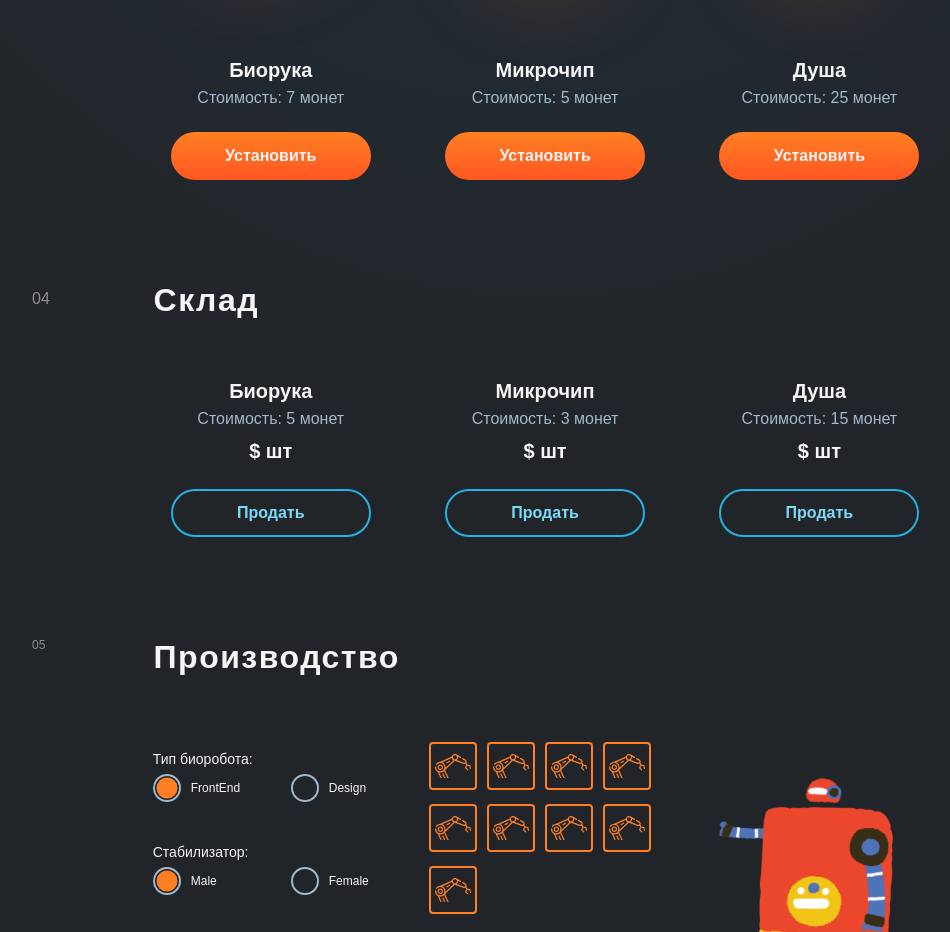
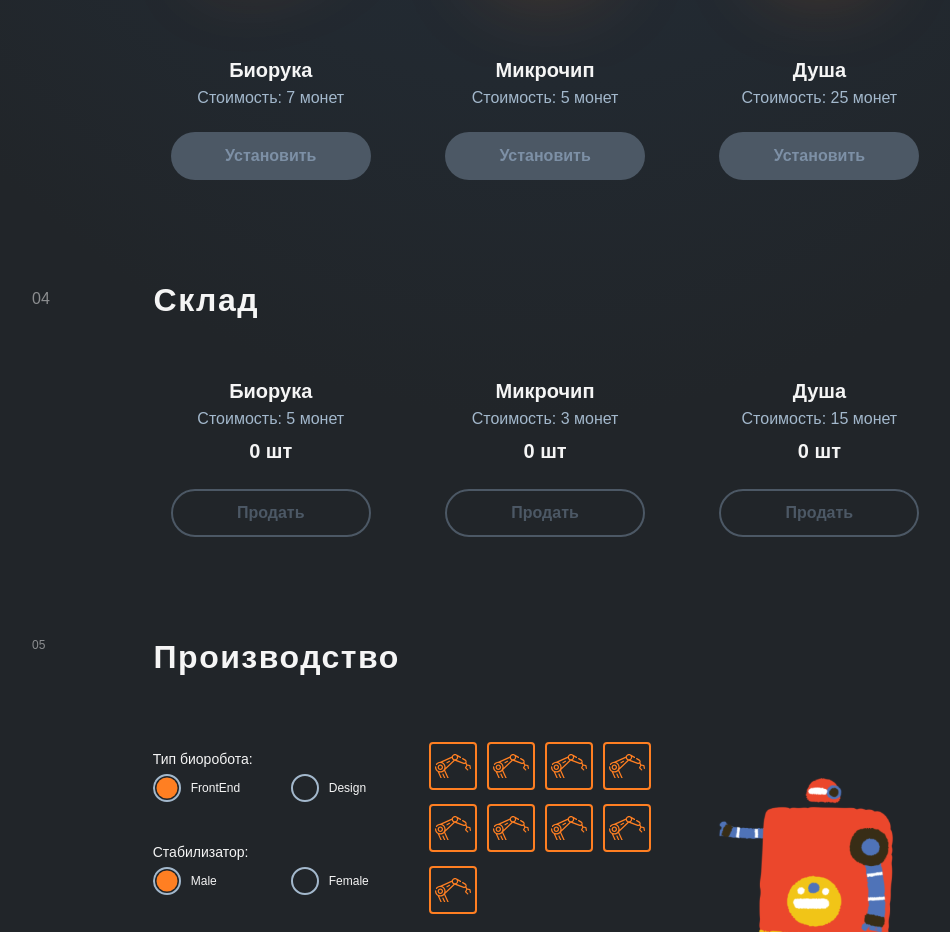
Before and after one commit to sseezov/atw-test, a React (Create React App) app: page / in a window 1280 px wide. Shown: the part 1300-2232 px from the top of the page, without its empty margins (100-1050 px from the left). Built offline with nearby package versions, Linux system fonts and the light colour scheme.

Commit message:
buttons done

```diff
--- a/src/App.tsx
+++ b/src/App.tsx
@@ -10,9 +10,23 @@ import { useState } from "react";
 
 function App() {
   const [money, setMoney] = useState(0);
+  let [hands, setHands] = useState(0);
+  let [chips, setChips] = useState(0);
+  let [souls, setSouls] = useState(0);
 
   return (
-    <AppContext.Provider value={{ money, setMoney }}>
+    <AppContext.Provider
+      value={{
+        money,
+        setMoney,
+        hands,
+        setHands,
+        chips,
+        setChips,
+        souls,
+        setSouls,
+      }}
+    >
       <div className="App">
         <div className="container">
           <Header />
--- a/src/components/Market.tsx
+++ b/src/components/Market.tsx
@@ -1,10 +1,26 @@
-import React from "react";
+import React, { useContext } from "react";
 import "./../styles/Market.scss";
 import biodhand from "../assets/biohand.svg";
 import microchip from "../assets/microchip.svg";
 import soul from "../assets/soul.svg";
+import { AppContext } from "../AppContext";
 
 const Market = () => {
+  let { money, setMoney, hands, setHands, chips, setChips, souls, setSouls } =
+    useContext(AppContext);
+  const getHand = () => {
+    setHands((hands += 1));
+    setMoney((money -= 7));
+  };
+  const getChip = () => {
+    setMoney((money -= 5));
+    setChips((chips += 1));
+  };
+  const getSoul = () => {
+    setMoney((money -= 25));
+    setSouls((souls += 1));
+  };
+
   return (
     <div className="market">
       <div className="marketBorder">
@@ -17,19 +33,25 @@ const Market = () => {
             <img src={biodhand} alt="биорука" />
             <h3>Биорука</h3>
             <p>Стоимость: 7 монет</p>
-            <button>Установить</button>
+            <button disabled={money < 7} onClick={getHand}>
+              Установить
+            </button>
           </div>
           <div className="marketItem">
             <img src={microchip} alt="микрочип" />
             <h3>Микрочип</h3>
             <p>Стоимость: 5 монет</p>
-            <button>Установить</button>
+            <button disabled={money < 5} onClick={getChip}>
+              Установить
+            </button>
           </div>
           <div className="marketItem">
             <img src={soul} alt="душа" />
             <h3>Душа</h3>
             <p>Стоимость: 25 монет</p>
-            <button>Установить</button>
+            <button disabled={money < 25} onClick={getSoul}>
+              Установить
+            </button>
           </div>
         </div>
       </div>
--- a/src/components/Storage.tsx
+++ b/src/components/Storage.tsx
@@ -1,7 +1,24 @@
-import React from "react";
+import React, { useContext } from "react";
+import { AppContext } from "../AppContext";
 import "../styles/Storage.scss";
 
 const Storage = () => {
+  let { money, setMoney, hands, setHands, chips, setChips, souls, setSouls } =
+    useContext(AppContext);
+
+  const sellHand = () => {
+    setMoney((money += 5));
+    setHands((hands -= 1));
+  };
+  const sellChip = () => {
+    setMoney((money += 3));
+    setChips((chips -= 1));
+  };
+  const sellSoul = () => {
+    setMoney((money += 15));
+    setSouls((souls -= 1));
+  };
+
   return (
     <div className="storage">
       <div className="storageBorder">
@@ -13,20 +30,38 @@ const Storage = () => {
           <div className="storageItem">
             <h3>Биорука</h3>
             <p>Стоимость: 5 монет</p>
-            <h5>$ шт</h5>
-            <button className="storageButton">Продать</button>
+            <h5>{hands} шт</h5>
+            <button
+              className="storageButton"
+              disabled={hands < 1}
+              onClick={sellHand}
+            >
+              Продать
+            </button>
           </div>
           <div className="storageItem">
             <h3>Микрочип</h3>
             <p>Стоимость: 3 монет</p>
-            <h5>$ шт</h5>
-            <button className="storageButton">Продать</button>
+            <h5>{chips} шт</h5>
+            <button
+              className="storageButton"
+              disabled={chips < 1}
+              onClick={sellChip}
+            >
+              Продать
+            </button>
           </div>
           <div className="storageItem">
             <h3>Душа</h3>
             <p>Стоимость: 15 монет</p>
-            <h5>$ шт</h5>
-            <button className="storageButton">Продать</button>
+            <h5>{souls} шт</h5>
+            <button
+              className="storageButton"
+              disabled={souls < 1}
+              onClick={sellSoul}
+            >
+              Продать
+            </button>
           </div>
         </div>
       </div>
--- a/src/styles/Market.scss
+++ b/src/styles/Market.scss
@@ -37,6 +37,13 @@
       cursor: pointer;
       -webkit-transition-duration: 0.3s;
       transition-duration: 0.3s;
+      &:disabled {
+        border-color: #4c5865;
+        background: #4c5865;
+        color: #7d90a6;
+        box-shadow: none;
+        cursor: default;
+      }
     }
 
     button:hover {
--- a/src/styles/Storage.scss
+++ b/src/styles/Storage.scss
@@ -46,6 +46,13 @@
         transition-duration: 0.3s;
         box-shadow: 0px 10px 40px rgb(39, 102, 123);
       }
+      &:disabled {
+        border-color: #4c5865;
+        background: transparent;
+        color: #4c5865;
+        box-shadow: none;
+        cursor: default;
+      }
     }
   }
 
```
